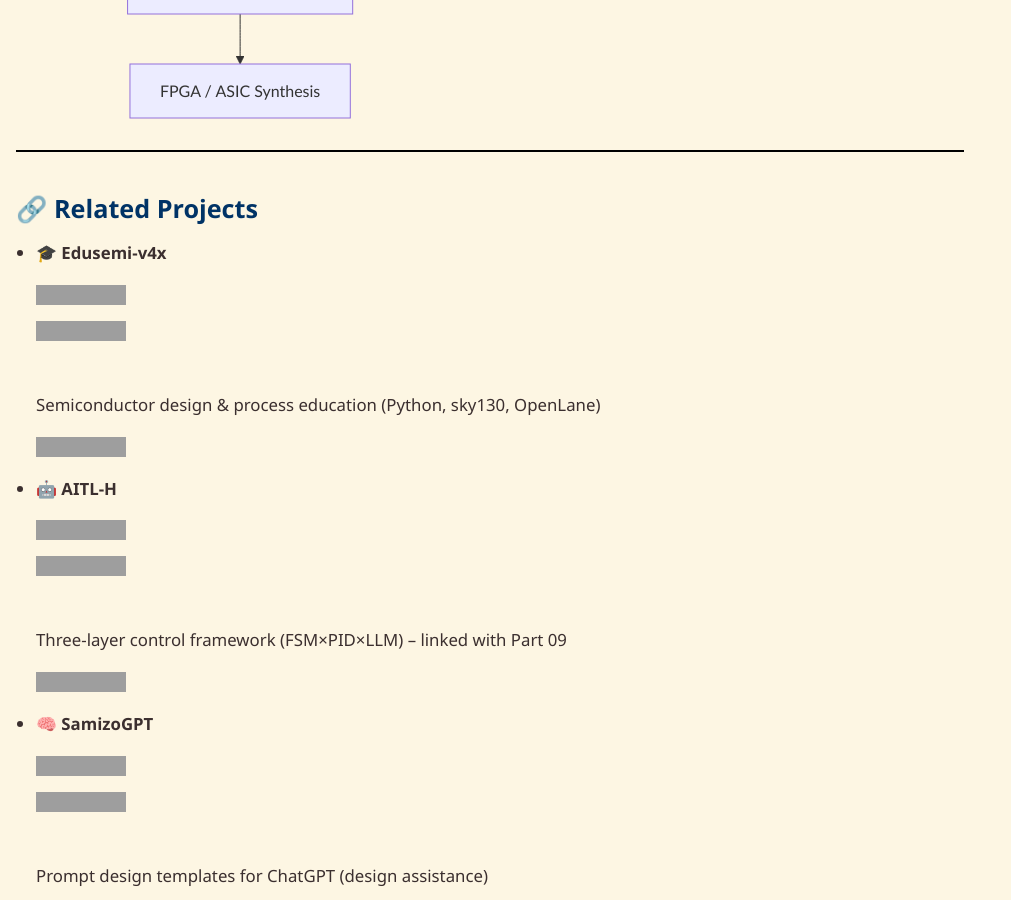
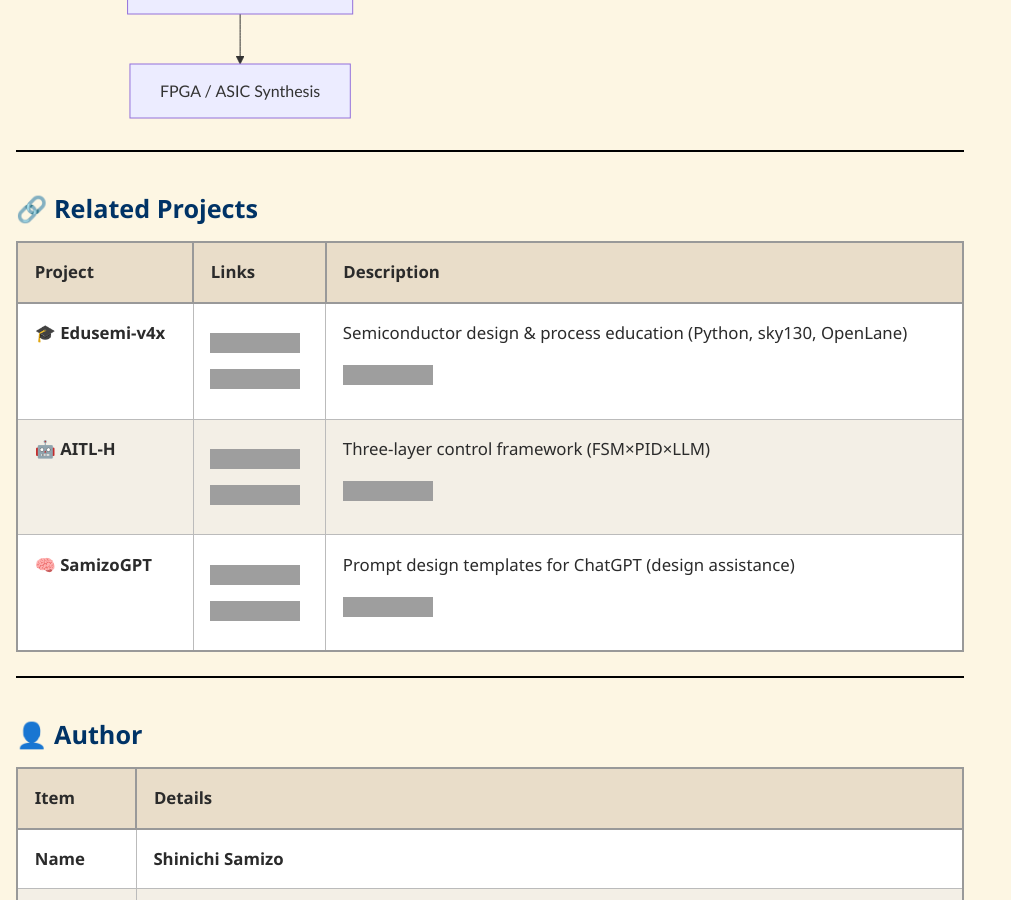
Before and after one commit to Samizo-AITL/EduController, a Jekyll site: the page built from en/index.md, in a window 1280 px wide and 900 px high, scrolled down 5339 px, cut to the strip 0-900 px from the top of the window. Shown: the whole strip, without its empty margins (0-1011 px from the left). Built offline with Jekyll 4.4.1, drawn with Linux system fonts in a browser that asks for light colours; grey boxes are pictures that could not be loaded.

Commit message:
Update index.md

```diff
--- a/en/index.md
+++ b/en/index.md
@@ -132,20 +132,11 @@ flowchart TB
 
 ## 🔗 **Related Projects**
 
-- 🎓 **Edusemi-v4x**
-  [![🌐 View Site](https://img.shields.io/badge/View-Site-brightgreen?logo=github)](https://samizo-aitl.github.io/Edusemi-v4x/) [![💻 View Repo](https://img.shields.io/badge/View-Repo-blue?logo=github)](https://github.com/Samizo-AITL/Edusemi-v4x)
-  Semiconductor design & process education (Python, sky130, OpenLane)
-  [![Hybrid License](https://img.shields.io/badge/license-Hybrid-blueviolet)](#-license)
-
-- 🤖 **AITL-H**
-  [![🌐 View Site](https://img.shields.io/badge/View-Site-brightgreen?logo=github)](https://samizo-aitl.github.io/AITL-H/) [![💻 View Repo](https://img.shields.io/badge/View-Repo-blue?logo=github)](https://github.com/Samizo-AITL/AITL-H)
-  Three-layer control framework (FSM×PID×LLM) – linked with Part 09
-  [![Hybrid License](https://img.shields.io/badge/license-Hybrid-blueviolet)](#-license)
-
-- 🧠 **SamizoGPT**
-  [![🌐 View Site](https://img.shields.io/badge/View-Site-brightgreen?logo=github)](https://samizo-aitl.github.io/SamizoGPT/) [![💻 View Repo](https://img.shields.io/badge/View-Repo-blue?logo=github)](https://github.com/Samizo-AITL/SamizoGPT)
-  Prompt design templates for ChatGPT (design assistance)<br>[![Hybrid License](https://img.shields.io/badge/license-Hybrid-blueviolet)](#-license)
-
+| Project | Links | Description |
+|---------|-------|-------------|
+| 🎓 **Edusemi-v4x** | [![🌐 View Site](https://img.shields.io/badge/View-Site-brightgreen?logo=github)](https://samizo-aitl.github.io/Edusemi-v4x/) [![💻 View Repo](https://img.shields.io/badge/View-Repo-blue?logo=github)](https://github.com/Samizo-AITL/Edusemi-v4x) | Semiconductor design & process education (Python, sky130, OpenLane)<br>[![Hybrid License](https://img.shields.io/badge/license-Hybrid-blueviolet)](#-license) |
+| 🤖 **AITL-H** | [![🌐 View Site](https://img.shields.io/badge/View-Site-brightgreen?logo=github)](https://samizo-aitl.github.io/AITL-H/) [![💻 View Repo](https://img.shields.io/badge/View-Repo-blue?logo=github)](https://github.com/Samizo-AITL/AITL-H) | Three-layer control framework (FSM×PID×LLM)<br>[![Hybrid License](https://img.shields.io/badge/license-Hybrid-blueviolet)](#-license) |
+| 🧠 **SamizoGPT** | [![🌐 View Site](https://img.shields.io/badge/View-Site-brightgreen?logo=github)](https://samizo-aitl.github.io/SamizoGPT/) [![💻 View Repo](https://img.shields.io/badge/View-Repo-blue?logo=github)](https://github.com/Samizo-AITL/SamizoGPT) | Prompt design templates for ChatGPT (design assistance)<br>[![Hybrid License](https://img.shields.io/badge/license-Hybrid-blueviolet)](#-license) |
 
 ---
 
```
